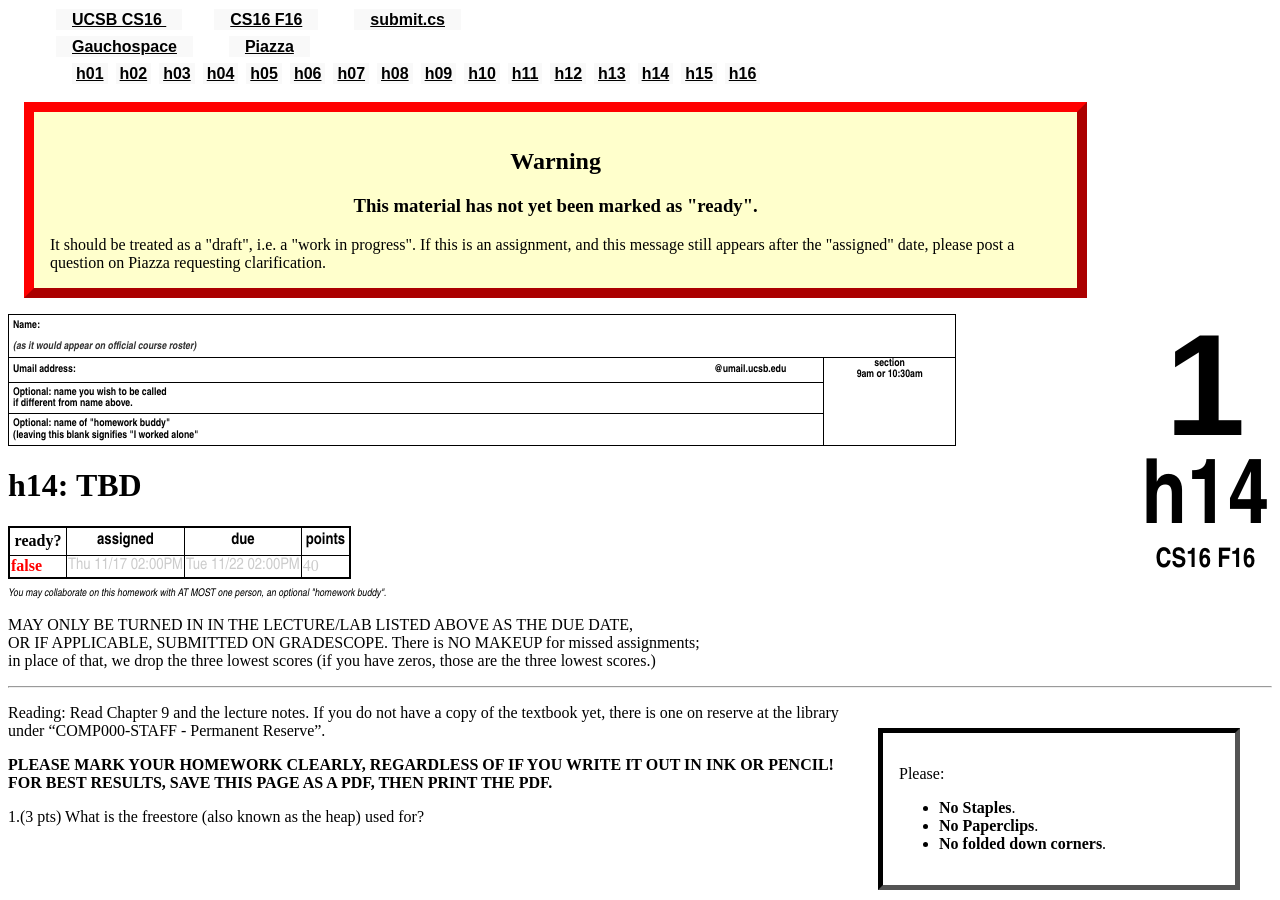
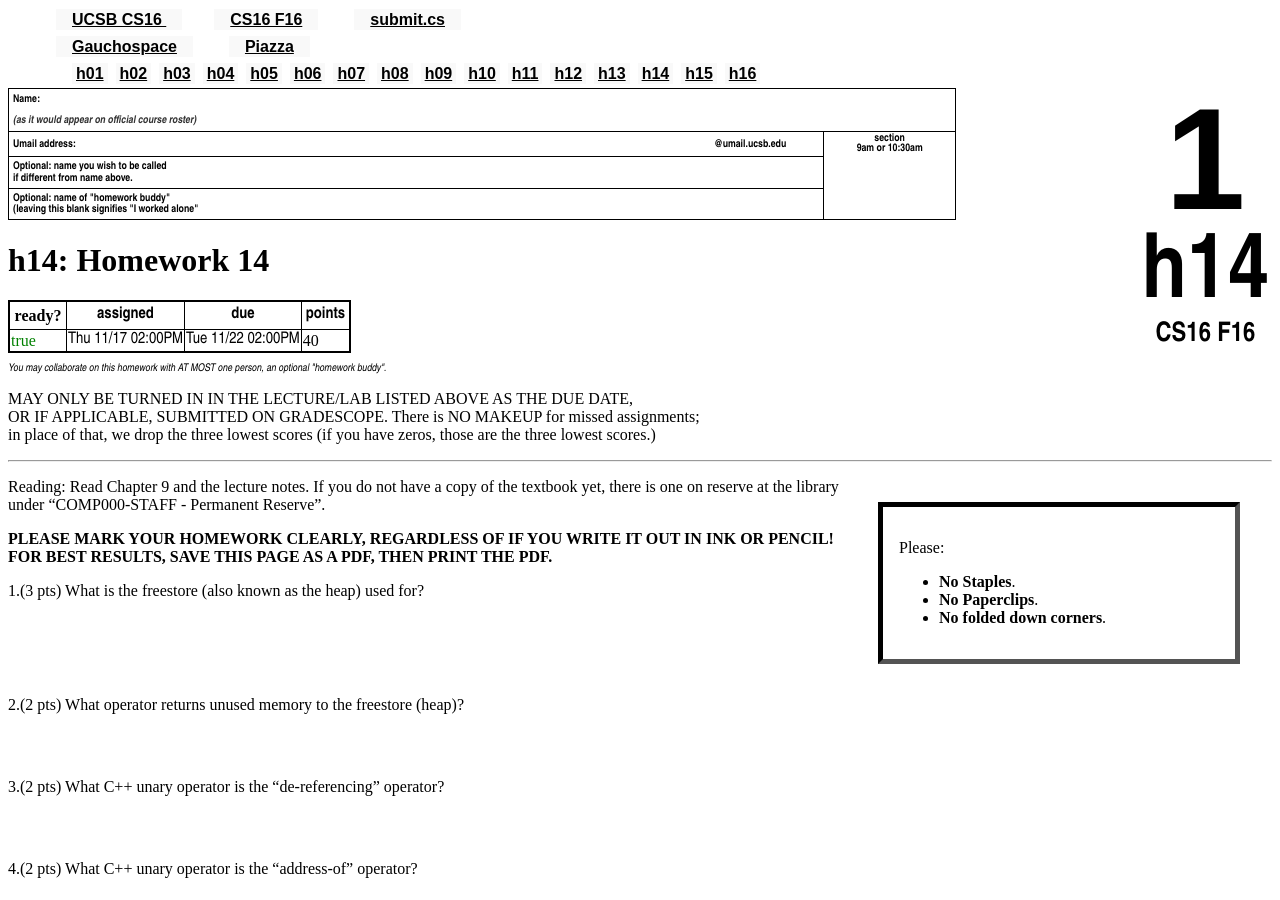
Before and after one commit to ucsb-cs16-s16/https-ucsb-cs16-s17.github.io, a Jekyll site: the page built from _hwk/h14.md, in a window 1280 px wide and 900 px high. Built offline with Jekyll 4.4.1, drawn with Linux system fonts in a browser that asks for light colours.

Commit message:
new HW14

```diff
--- a/_hwk/h14.md
+++ b/_hwk/h14.md
@@ -1,7 +1,7 @@
 ---
 num: "h14"
-desc: "TBD"
-ready: false
+desc: "Homework 14"
+ready: true
 assigned: 2016-11-17 14:00:00.00-8:00
 due: 2016-11-22 14:00:00.00-8:00
 ---
```
